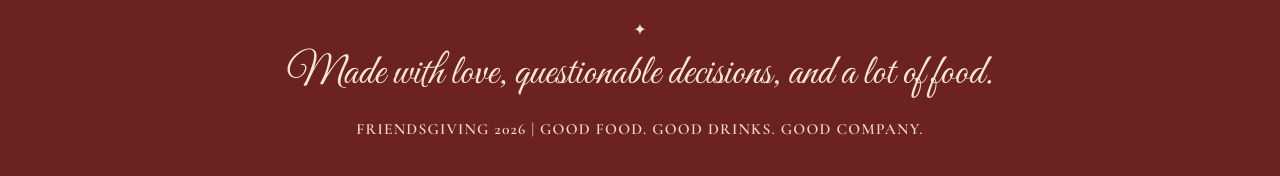
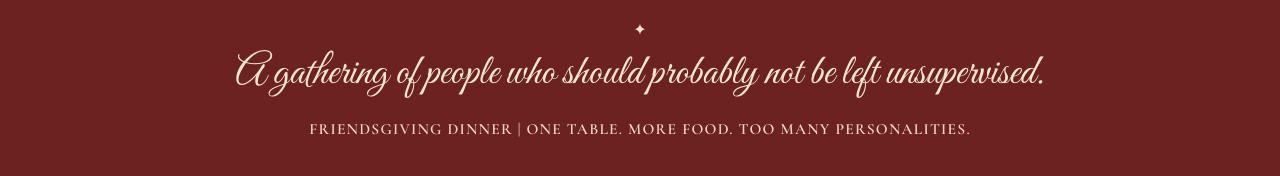
Before and after one commit to ochavekarylleb/friendsgiving-2026, a React (Vite) app: page / in a window 1280 px wide. Shown: the part 5132-5308 px from the top of the page. Built offline with nearby package versions, Linux system fonts and the light colour scheme; no server answers; the database is empty.

Commit message:
Update Friendsgiving footer copy

```diff
--- a/src/main.tsx
+++ b/src/main.tsx
@@ -83,7 +83,7 @@ function App() {
       <Planner onSave={onSave} rows={rows} status={status}/>
       <Results rows={rows} status={status}/>
     </main>
-    <footer><Sticker name="friends" placement="sticker-footer"/><span aria-hidden="true">✦</span><p>Made with love, questionable decisions, and a lot of food.</p><small>Friendsgiving 2026 | Good food. Good drinks. Good company.</small></footer>
+    <footer><Sticker name="friends" placement="sticker-footer"/><span aria-hidden="true">✦</span><p>A gathering of people who should probably not be left unsupervised.</p><small>FRIENDSGIVING DINNER | ONE TABLE. MORE FOOD. TOO MANY PERSONALITIES.</small></footer>
   </>
 }
 
```
